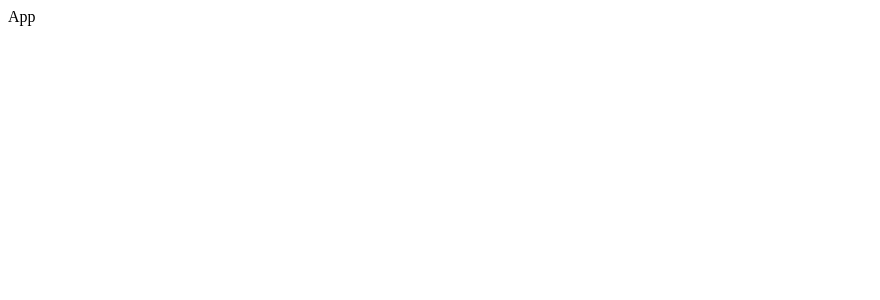
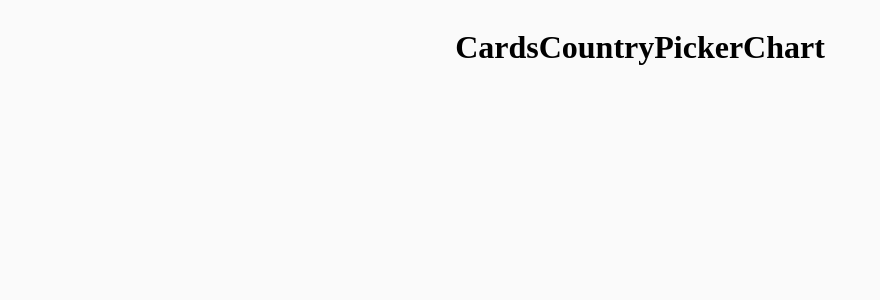
Before and after one commit to ebubekir/covid19-tracker, a React (Create React App) app: page / in a window 1280 px wide. Shown: the top 300 px of the page, without its empty margins (0-880 px from the left). Built offline with nearby package versions, Linux system fonts and the light colour scheme.

Commit message:
Create Project Structure and Components

```diff
--- a/package.json
+++ b/package.json
@@ -6,7 +6,11 @@
     "@testing-library/jest-dom": "^4.2.4",
     "@testing-library/react": "^9.5.0",
     "@testing-library/user-event": "^7.2.1",
+    "axios": "^0.20.0",
+    "classnames": "^2.2.6",
     "react": "^16.14.0",
+    "react-chartjs-2": "^2.10.0",
+    "react-countup": "^4.3.3",
     "react-dom": "^16.14.0",
     "react-scripts": "3.4.3"
   },
--- a/src/App.js
+++ b/src/App.js
@@ -1,10 +1,14 @@
 import React, { Component } from 'react';
 
+import { Cards, Chart, CountryPicker } from './components';
+import styles from './App.module.css';
 class App extends Component {
     render() {
         return (
-            <div>
-                App
+            <div className={styles.container}>
+                <Cards />
+                <CountryPicker />
+                <Chart />
             </div>
         );
     }
--- /dev/null
+++ b/src/App.module.css
@@ -0,0 +1,9 @@
+body {
+    background-color: rgb(250, 250, 250);
+}
+
+.container {
+    display: flex;
+    align-items: center;
+    justify-content: center;
+}
--- /dev/null
+++ b/src/components/Cards/Cards.jsx
@@ -0,0 +1,9 @@
+import React from 'react';
+
+const Cards = () => {
+    return (
+        <h1>Cards</h1>
+    )
+}
+
+export default Cards;
--- /dev/null
+++ b/src/components/Chart/Chart.jsx
@@ -0,0 +1,9 @@
+import React from 'react';
+
+const Chart = () => {
+    return (
+        <h1>Chart</h1>
+    )
+}
+
+export default Chart;
--- /dev/null
+++ b/src/components/CountryPicker/CountryPicker.jsx
@@ -0,0 +1,9 @@
+import React from 'react';
+
+const CountryPicker = () => {
+    return (
+        <h1>CountryPicker</h1>
+    )
+}
+
+export default CountryPicker;
--- /dev/null
+++ b/src/components/index.js
@@ -0,0 +1,3 @@
+export { default as Cards } from './Cards/Cards';
+export { default as Chart } from './Chart/Chart';
+export { default as CountryPicker } from './CountryPicker/CountryPicker';
```
Also changed, not shown: src/components/Cards/Cards.module.css (added), src/components/Chart/Chart.module.css (added), src/components/CountryPicker/CountryPicker.module.css (added), 1 other file (tests, documents, lock files or other folders).
